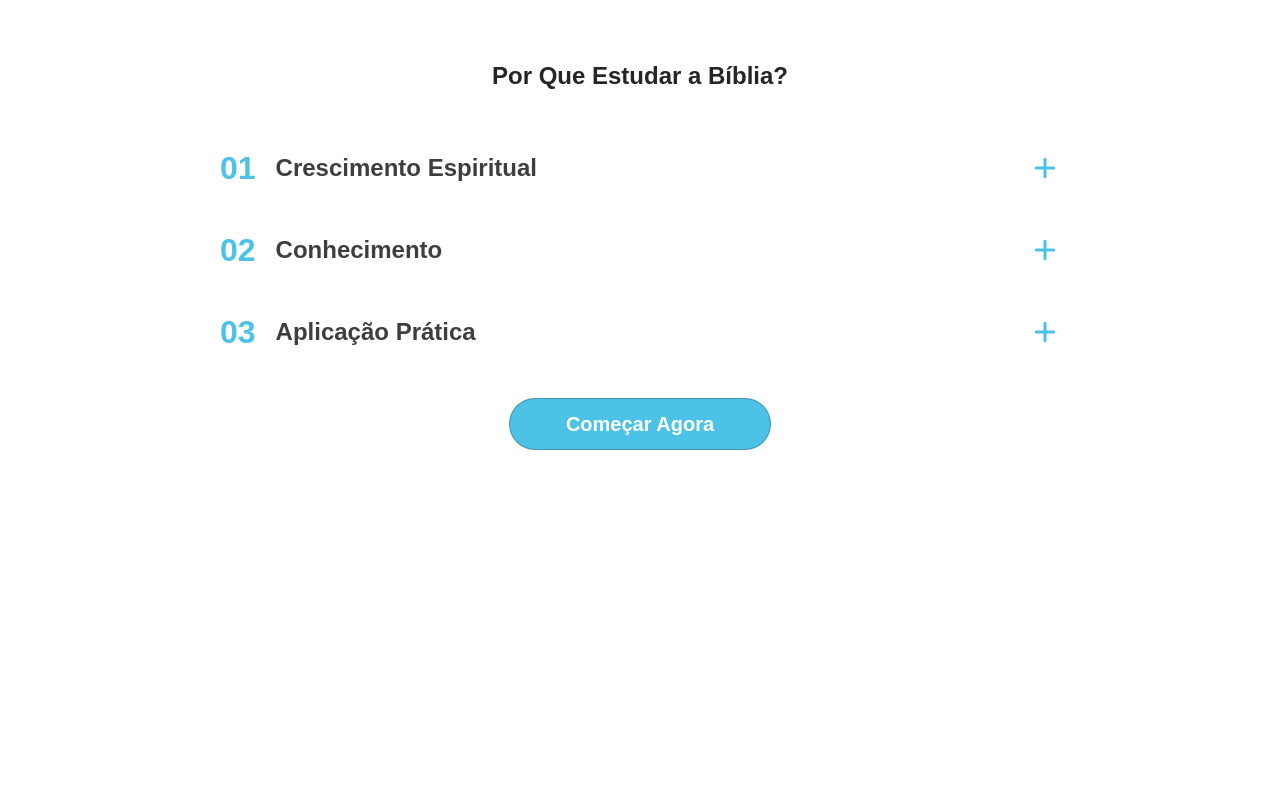
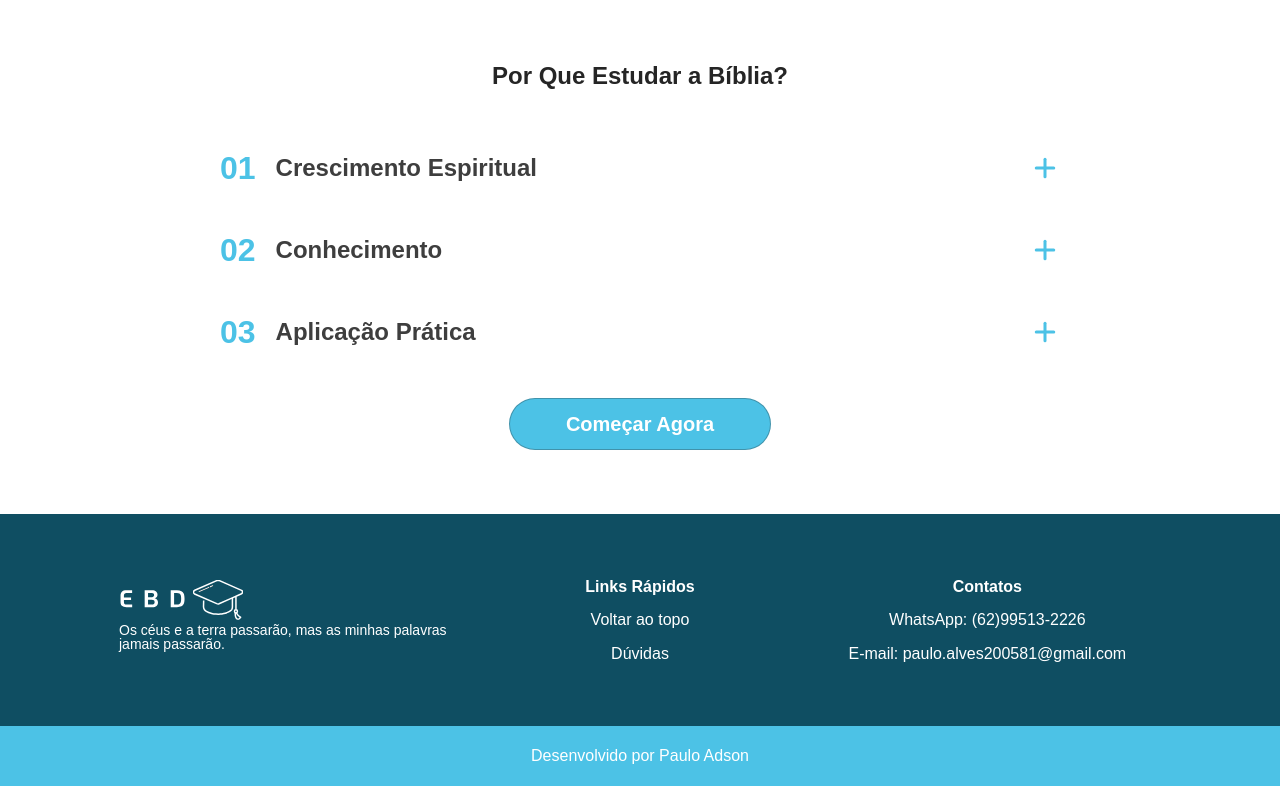
Before and after one commit to PauloAdson/escola-biblica, a React (Create React App) app: page / in a window 1280 px wide. Shown: the part 1371-2157 px from the top of the page. Before the commit the page ends 1885 px from the top, so only its background shows below. Built offline with nearby package versions, Linux system fonts and the light colour scheme; a web font is replaced by a local one.

Commit message:
estilizando o footer

```diff
--- a/src/App.jsx
+++ b/src/App.jsx
@@ -1,6 +1,7 @@
 import { BrowserRouter, Route, Routes } from 'react-router-dom';
 import { Header } from './components/Header/Header';
 import { Home } from './components/Home/Home';
+import { Footer } from './components/Footer/Footer';
 
 function App() {
   return (
@@ -11,6 +12,7 @@ function App() {
           <Route path='/' element={<Home />} />
         </Routes>
       </BrowserRouter>
+      <Footer />
     </>
   );
 }
--- a/src/components/Footer/Footer.jsx
+++ b/src/components/Footer/Footer.jsx
@@ -1,10 +1,36 @@
 import React from "react";
+import './styles.css'
+import logo from '../../assets/images/logo.svg';
 
 export class Footer extends React.Component {
     render() {
         return (
             <>
+                <footer>
+                    <div className="footer__content">
+                        <div className="footer__content-logo footer__content-height">
+                            <a href="/"><img src={logo} alt="Logo EBD" /></a>
+                            <p>Os céus e a terra passarão, mas as minhas palavras jamais passarão.</p>
+                        </div>
 
+                        <div className="footer__content-links footer__content-height">
+                            <h4>Links Rápidos</h4>
+
+                            <p><a href="">Voltar ao topo</a></p>
+                            <p><a href="#duvidas">Dúvidas</a></p>
+                        </div>
+
+                        <div className="footer__content-links footer__content-height">
+                            <h4>Contatos</h4>
+
+                            <p>WhatsApp: <a href="https://wa.me/5562995132226" target="_blank">(62)99513-2226</a></p>
+                            <p>E-mail: <a href="mailto:paulo.alves200581@gmail.com">paulo.alves200581@gmail.com</a></p>
+                        </div>
+                    </div>
+
+                </footer>
+                <div className="footer__copyright"><p> Desenvolvido por <a href="https://portfolio-pauloadson.vercel.app/" target="_blank">Paulo Adson</a></p>
+                </div>
             </>
         );
     }
--- a/src/components/Footer/styles.css
+++ b/src/components/Footer/styles.css
@@ -0,0 +1,50 @@
+footer {
+    height: 212px;
+    width: 100%;
+    background-color: var(--bg-escuro);
+    display: flex;
+    align-items: center;
+}
+
+footer div.footer__content {
+    display: grid;
+    grid-template-columns: 1fr 1fr 1fr;
+    max-width: 1042px;
+    margin: 0 auto;
+    color: var(--cor-secundaria);
+}
+
+div.footer__content-height {
+    height: 83px;
+    justify-content: space-between;
+}
+
+div.footer__content-links {
+    text-align: center;
+    display: flex;
+    flex-direction: column;
+}
+
+div.footer__content-links p, a, h4 {
+    font-size: 1.6rem;
+    color: var(--cor-secundaria);
+}
+
+div.footer__content-links h4 {
+    font-weight: 700;
+    color: var(--cor-secundaria);
+}
+
+div.footer__copyright {
+    background-color: var(--bg-claro);
+    height: 60px;
+    display: flex;
+    align-items: center;
+    justify-content: center;
+    font-size: 1.6rem;
+}
+
+div.footer__copyright p, a {
+    font-size: 1.6rem;
+    color: var(--cor-secundaria);
+}
--- a/src/components/Home/Home.jsx
+++ b/src/components/Home/Home.jsx
@@ -16,6 +16,7 @@ export class Home extends React.Component {
                         <Button estilo="btn-destaque cadastro" link="./" texto="Começar Agora" />
                     </section>
                 </main>
+
                 <section className="visao-geral-curso">
                     <h2 className="section-titulo">Descubra a Profundidade das Escrituras</h2>
                     <div className="visao-geral-curso__conteudo">
@@ -25,7 +26,8 @@ export class Home extends React.Component {
                         <img className="visao-geral-curso__conteudo-img" src="https://raw.githubusercontent.com/PauloAdson/escola-biblica/main/src/assets/images/imagem-bliblia.png" alt="imagem de uma bíblia" />
                     </div>
                 </section>
-                <section className="duvidas">
+
+                <section id="duvidas" className="duvidas">
                     <h2 className="section-titulo">Por Que Estudar a Bíblia?</h2>
                     <div>
                         <Sanfona tituloNumeroSanfona="01" tituloSanfona="Crescimento Espiritual" duvidasResposta="Aprofundar-se nas Escrituras fortalece sua fé e relacionamento com Deus." />
```
